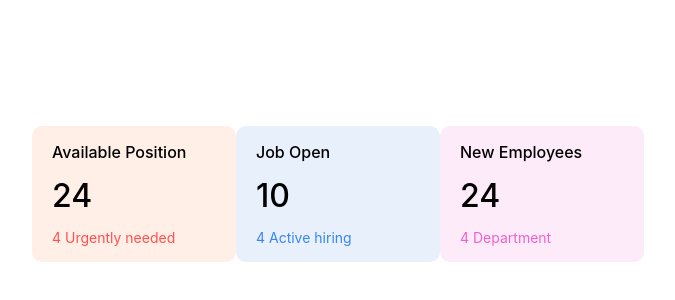
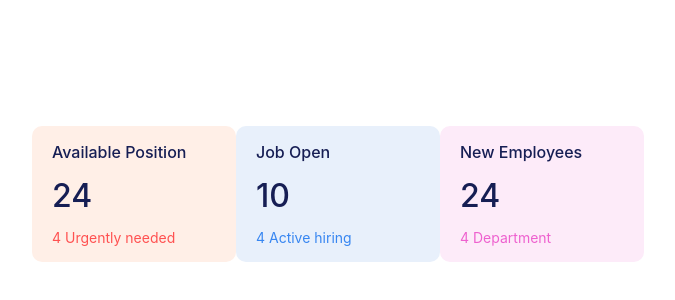
Before and after one commit to 70Ni/HR-dashboard, a React (Create React App) app: page / in a window 1280 px wide. Shown: the part 206-506 px from the top of the page, without its empty margins (302-977 px from the left). Built offline with nearby package versions, Linux system fonts and the light colour scheme.

Commit message:
SumCard Header changes

```diff
--- a/src/Components/Cards/SummaryCard/SumCard.jsx
+++ b/src/Components/Cards/SummaryCard/SumCard.jsx
@@ -9,8 +9,10 @@ function SumCard({ color, header, count, notificaton, key }) {
       style={{ backgroundColor: color.bg }}
     >
       <div className="content flex flex-col items-start ">
-        <div className="inicator text-titilesmall ">{header}</div>
-        <div className="indicator-number text-count py-4 font-medium">
+        <div className="inicator text-titilesmall text-tertiary-dark">
+          {header}
+        </div>
+        <div className="indicator-number text-count py-4 font-medium text-tertiary-dark">
           {count}
         </div>
         <div
```
